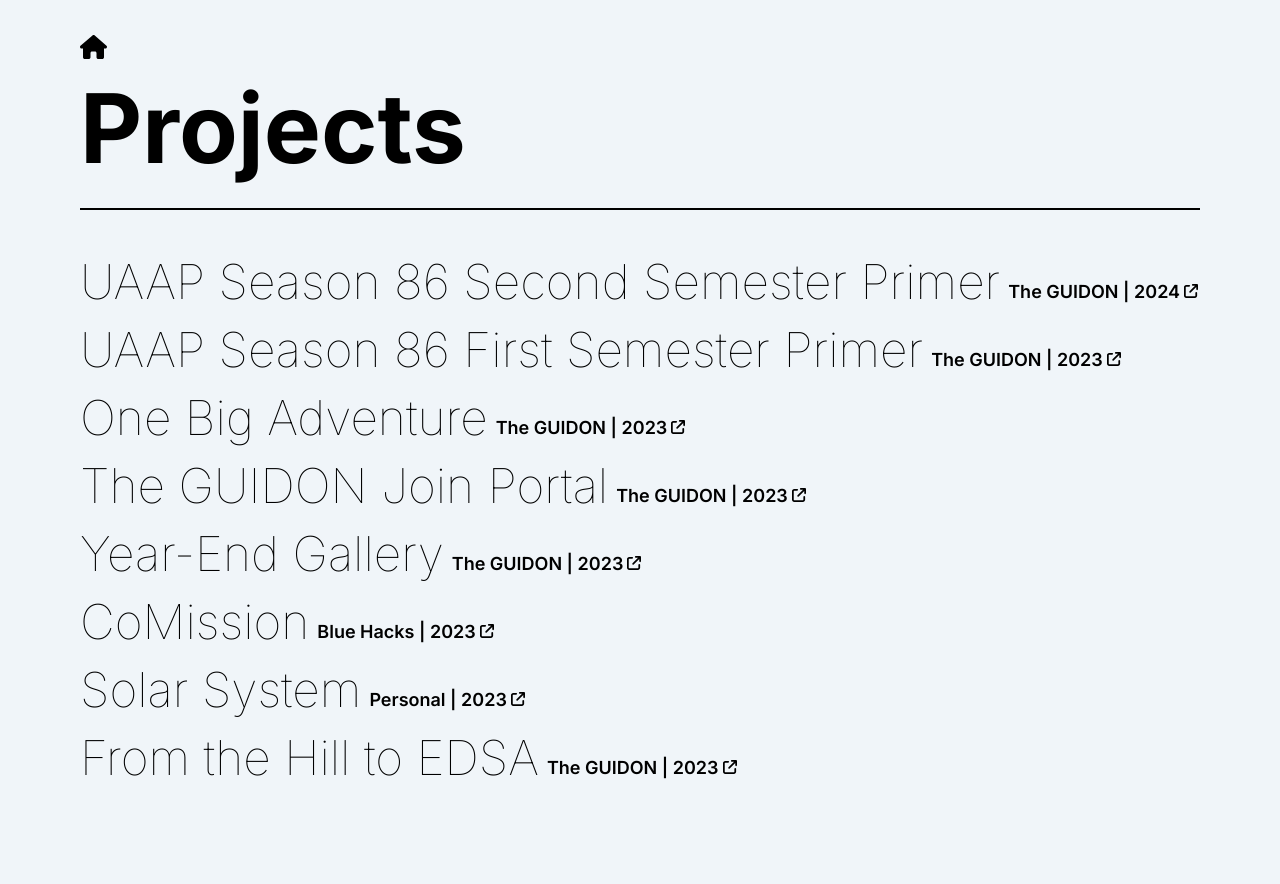
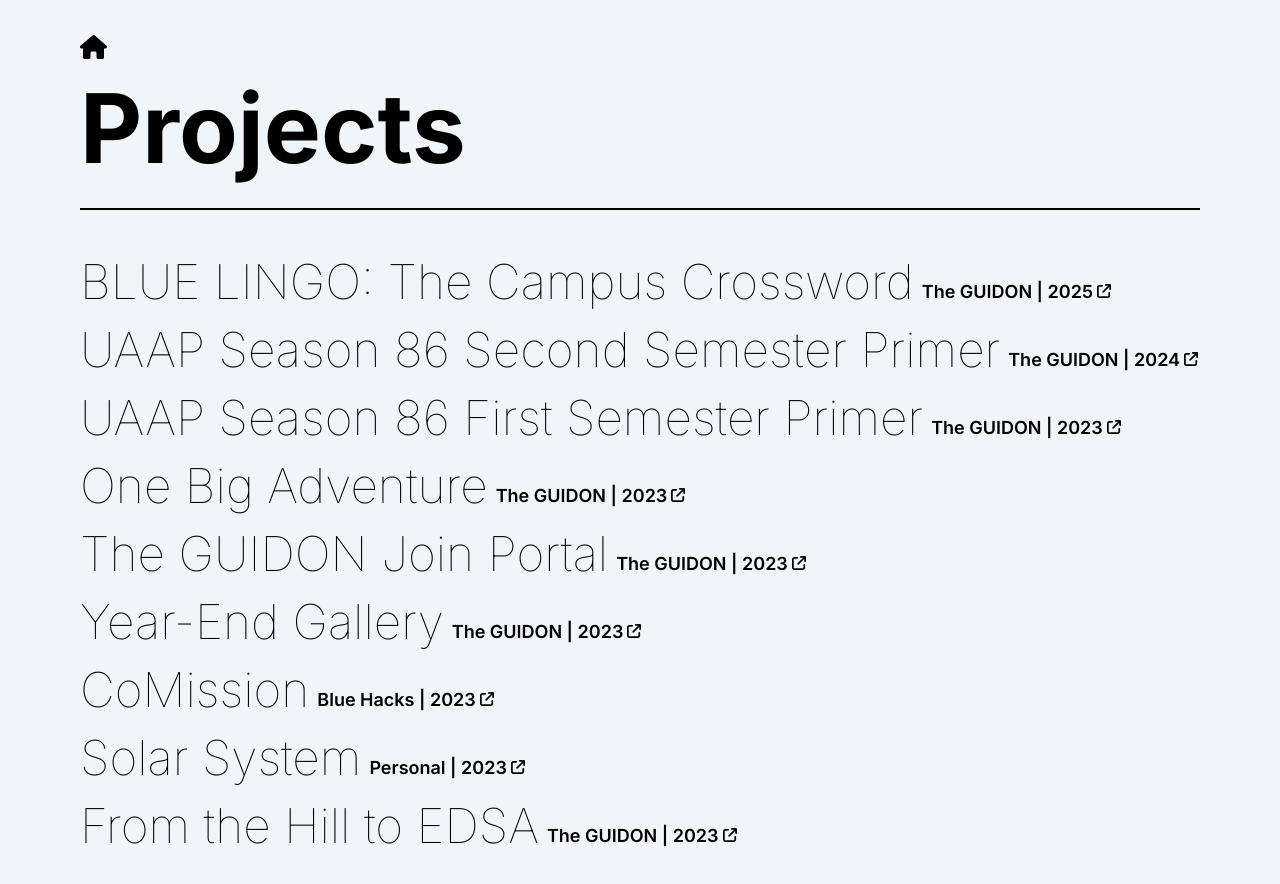
Before and after one commit to waleedlugod/waleedlugod, a Next.js app: page /projects in a window 1280 px wide. Shown: the top 884 px of the page. Before the commit the page ends 862 px from the top, so only its background shows below. Built offline with nearby package versions, Linux system fonts and the light colour scheme; a web font is replaced by a local one.

Commit message:
added campus crossword

```diff
--- a/src/pages/projects.js
+++ b/src/pages/projects.js
@@ -10,6 +10,11 @@
       </Head>
       <Article title="Projects">
         <ul className="space-y-5">
+          <ProjectLink
+            href="https://bluelingo.theguidon.com/"
+            title="BLUE LINGO: The Campus Crossword"
+            meta="The GUIDON | 2025"
+          />
           <ProjectLink
             href="https://theguidon.com/uaap-86-second-semester-primer/"
             title="UAAP Season 86 Second Semester Primer"
```
